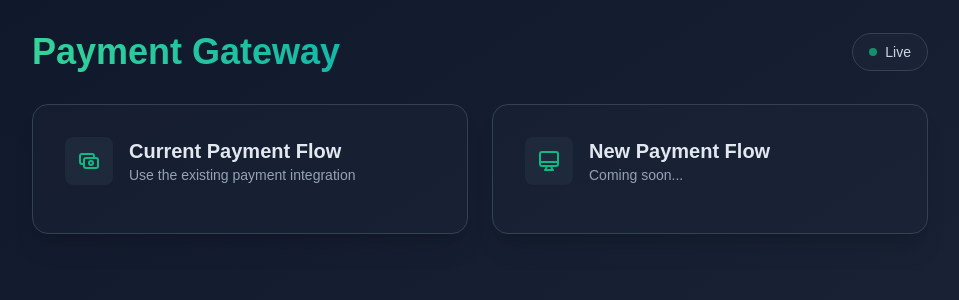
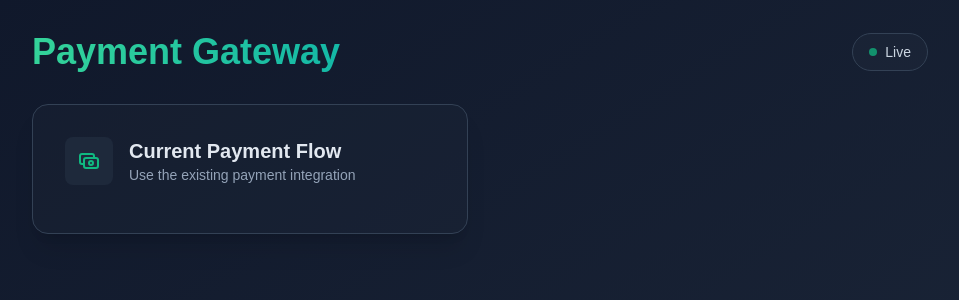
Before and after one commit to ClubSpeedJustinG/fiserv-payment-playground, a Next.js app in the folder my-app/: page / in a window 1280 px wide. Shown: the top 300 px of the page, without its empty margins (160-1119 px from the left). Built offline with nearby package versions, Linux system fonts and the light colour scheme.

Commit message:
Update page.tsx

```diff
--- a/my-app/app/page.tsx
+++ b/my-app/app/page.tsx
@@ -52,35 +52,6 @@ export default function Home() {
           </div>
 
           {/* New Card */}
-          <div
-            onClick={() => router.push("/new")}
-            className="bg-slate-800/30 rounded-2xl p-8 border border-slate-700 shadow-xl cursor-pointer
-                     hover:bg-slate-800/50 transition-all duration-200"
-          >
-            <div className="flex items-center gap-4 mb-4">
-              <div className="p-3 bg-slate-800 rounded-lg">
-                <svg
-                  className="w-6 h-6 text-emerald-500"
-                  fill="none"
-                  stroke="currentColor"
-                  viewBox="0 0 24 24"
-                >
-                  <path
-                    strokeLinecap="round"
-                    strokeLinejoin="round"
-                    strokeWidth="2"
-                    d="M9.75 17L9 20l-1 1h8l-1-1-.75-3M3 13h18M5 17h14a2 2 0 002-2V5a2 2 0 00-2-2H5a2 2 0 00-2 2v10a2 2 0 002 2z"
-                  />
-                </svg>
-              </div>
-              <div>
-                <h2 className="text-xl font-semibold text-slate-200">
-                  New Payment Flow
-                </h2>
-                <p className="text-slate-400 text-sm">Coming soon...</p>
-              </div>
-            </div>
-          </div>
         </div>
       </main>
     </div>
```
